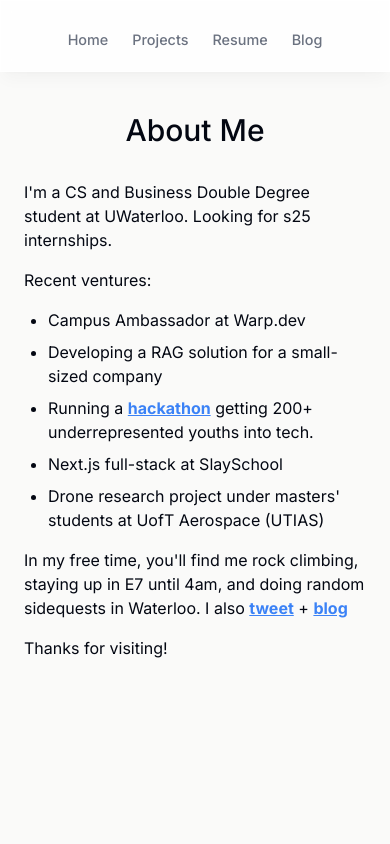
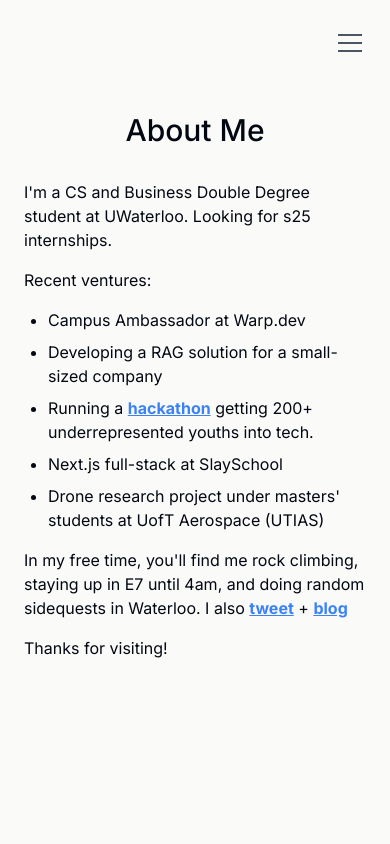
Before and after one commit to r-chong/portfolio-v4, a Next.js app: page /about in a window 390 px wide. Shown: the top 844 px of the page. Built offline with nearby package versions, Linux system fonts and the light colour scheme.

Commit message:
feat: hamburger menu on mobile

```diff
--- a/components/Header.tsx
+++ b/components/Header.tsx
@@ -1,23 +1,52 @@
 'use client';
 
-import React from 'react';
-import { motion } from 'framer-motion';
+import React, { useState } from 'react';
+import { motion, AnimatePresence } from 'framer-motion';
 import { links } from '@/lib/data';
 import Link, { LinkProps } from 'next/link';
 
 export default function Header() {
+    const [isMenuOpen, setIsMenuOpen] = useState(false);
+
     return (
         <header className='relative z-[999]'>
-            {/* why do we do left-1/2 and -translate-x-1 */}
             <motion.div
-                className='fixed top-0 left-1/2 h-[4.5rem] min-w-full sm:min-w-[24rem] rounded-none border border-white border-opacity-40 bg-white bg-opacity-80 shadow-lg shadow-black/[0.03] backdrop-blur-[0.5rem] sm:top-6 sm:h-[3.25rem] sm:rounded-xl'
+                className='fixed top-0 left-1/2 h-[4.5rem] hidden sm:block w-full rounded-none border border-white border-opacity-40 bg-white bg-opacity-80 shadow-lg shadow-black/[0.03] backdrop-blur-[0.5rem] sm:top-6 sm:h-[3.25rem] sm:w-[36rem] sm:rounded-xl'
                 initial={{ y: -100, x: '-50%', opacity: 0 }}
                 animate={{ y: 0, x: '-50%', opacity: 1 }}
             ></motion.div>
 
-            <nav className='flex fixed top-[1rem] left-1/2 h-12 -translate-x-1/2 py-2 sm:top-[1.7rem] sm:h[initial] sm:py-0'>
+            {/* Hamburger Button */}
+            <button
+                onClick={() => setIsMenuOpen(!isMenuOpen)}
+                className='fixed top-[1.2rem] right-4 z-[1000] h-12 w-12 flex flex-col items-center justify-center gap-[6px] sm:hidden'
+            >
+                <motion.span
+                    className='h-[2px] w-6 bg-gray-600 block'
+                    animate={
+                        isMenuOpen ? { rotate: 45, y: 8 } : { rotate: 0, y: 0 }
+                    }
+                    transition={{ duration: 0.2 }}
+                ></motion.span>
+                <motion.span
+                    className='h-[2px] w-6 bg-gray-600 block'
+                    animate={isMenuOpen ? { opacity: 0 } : { opacity: 1 }}
+                    transition={{ duration: 0.2 }}
+                ></motion.span>
+                <motion.span
+                    className='h-[2px] w-6 bg-gray-600 block'
+                    animate={
+                        isMenuOpen
+                            ? { rotate: -45, y: -8 }
+                            : { rotate: 0, y: 0 }
+                    }
+                    transition={{ duration: 0.2 }}
+                ></motion.span>
+            </button>
+
+            {/* Desktop Navigation */}
+            <nav className='hidden sm:flex fixed top-[1.7rem] left-1/2 h-12 -translate-x-1/2 py-2'>
                 <ul className='flex w-[22rem] flex-wrap items-center justify-center gap-y-1 text-[0.9rem] font-medium text-gray-500 sm:flex-nowrap sm:gap-5'>
-                    {/* takes in link objects and maps over it */}
                     {links.map((link) => (
                         <motion.li
                             key={link.hash}
@@ -36,6 +65,39 @@
                     ))}
                 </ul>
             </nav>
+
+            {/* Mobile Navigation Overlay */}
+            <AnimatePresence>
+                {isMenuOpen && (
+                    <motion.div
+                        initial={{ opacity: 0, y: -20 }}
+                        animate={{ opacity: 1, y: 0 }}
+                        exit={{ opacity: 0, y: -20 }}
+                        transition={{ duration: 0.2 }}
+                        className='fixed inset-0 bg-white z-[998] sm:hidden pt-24 px-8'
+                    >
+                        <ul className='flex flex-col items-center gap-6 text-lg font-medium text-gray-500'>
+                            {links.map((link) => (
+                                <motion.li
+                                    key={link.hash}
+                                    initial={{ opacity: 0, y: 10 }}
+                                    animate={{ opacity: 1, y: 0 }}
+                                    exit={{ opacity: 0, y: 10 }}
+                                    transition={{ duration: 0.2 }}
+                                >
+                                    <Link
+                                        href={link.url as LinkProps['href']}
+                                        onClick={() => setIsMenuOpen(false)}
+                                        className='flex items-center justify-center w-full px-3 py-3 transition hover:text-gray-950'
+                                    >
+                                        {link.name}
+                                    </Link>
+                                </motion.li>
+                            ))}
+                        </ul>
+                    </motion.div>
+                )}
+            </AnimatePresence>
         </header>
     );
 }
```
